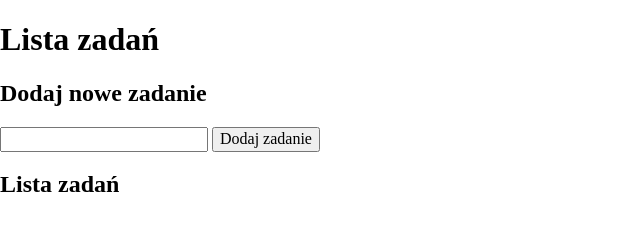
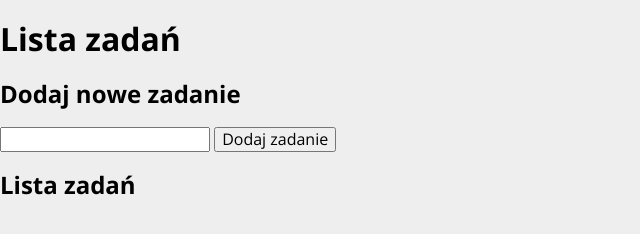
Before and after one commit to RadekJelen/to-do-list, a plain HTML site: page index.html in a window 1280 px wide. Shown: the whole page, without its empty margins (0-640 px from the left). Drawn offline with nearby package versions, Linux system fonts and the light colour scheme.

Commit message:
adding font and background color

```diff
--- a/css/style.css
+++ b/css/style.css
@@ -5,3 +5,8 @@ html {
 *, :after, ::before {
     box-sizing: inherit;
 }
+
+.body {
+    font-family: 'Open Sans', sans-serif;
+    background-color: #eee;
+}
--- a/index.html
+++ b/index.html
@@ -8,11 +8,12 @@
     <link rel="stylesheet" href="https://cdnjs.cloudflare.com/ajax/libs/normalize/8.0.1/normalize.min.css"
         integrity="sha512-NhSC1YmyruXifcj/KFRWoC561YpHpc5Jtzgvbuzx5VozKpWvQ+4nXhPdFgmx8xqexRcpAglTj9sIBWINXa8x5w=="
         crossorigin="anonymous" referrerpolicy="no-referrer" />
+    <link href="https://fonts.googleapis.com/css2?family=Open+Sans:wght@400;700&display=swap" rel="stylesheet">
     <link href="css/style.css" rel="stylesheet">
     <title>Lista zadań</title>
 </head>
 
-<body>
+<body class="body">
     <header>
         <h1>Lista zadań</h1>
     </header>
```
